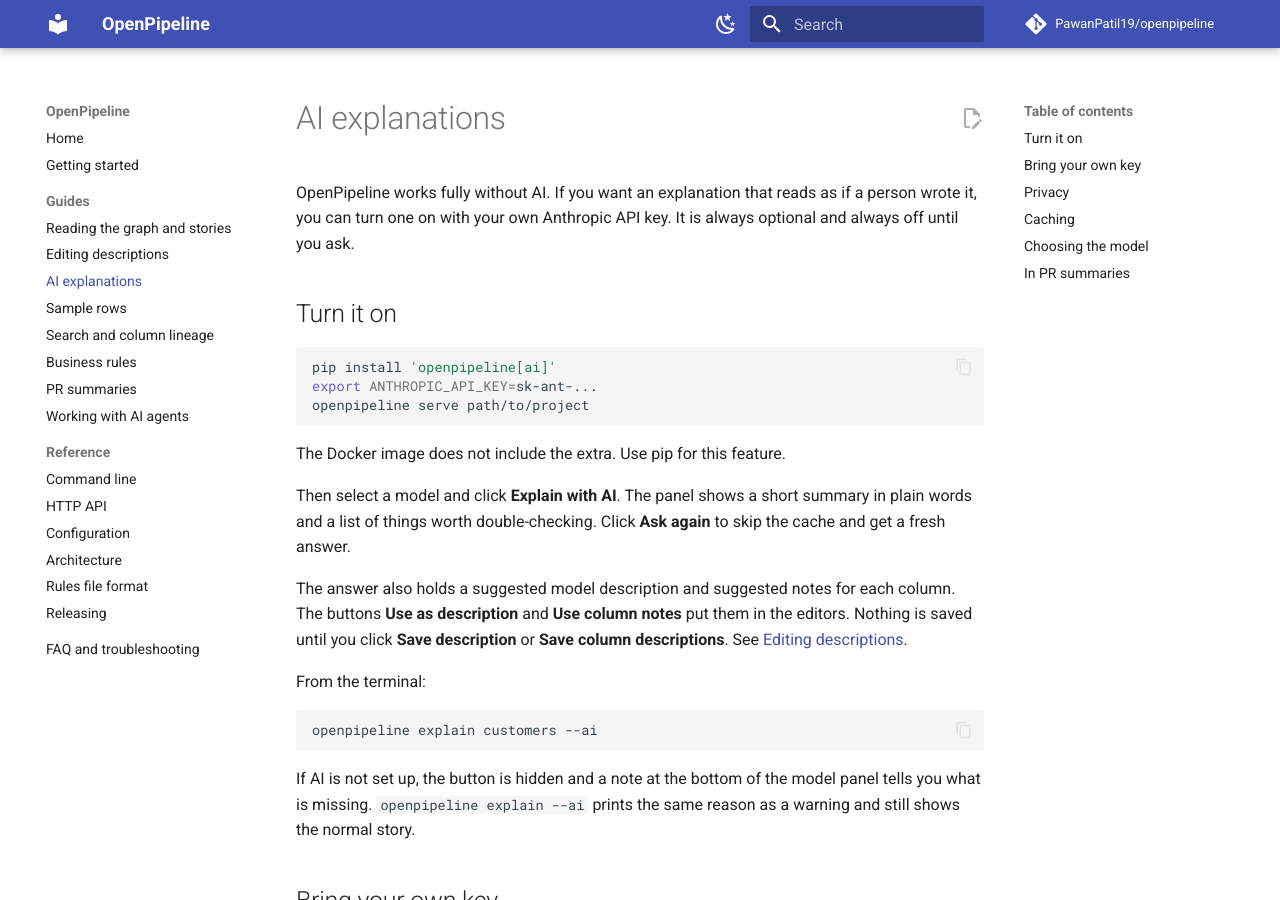
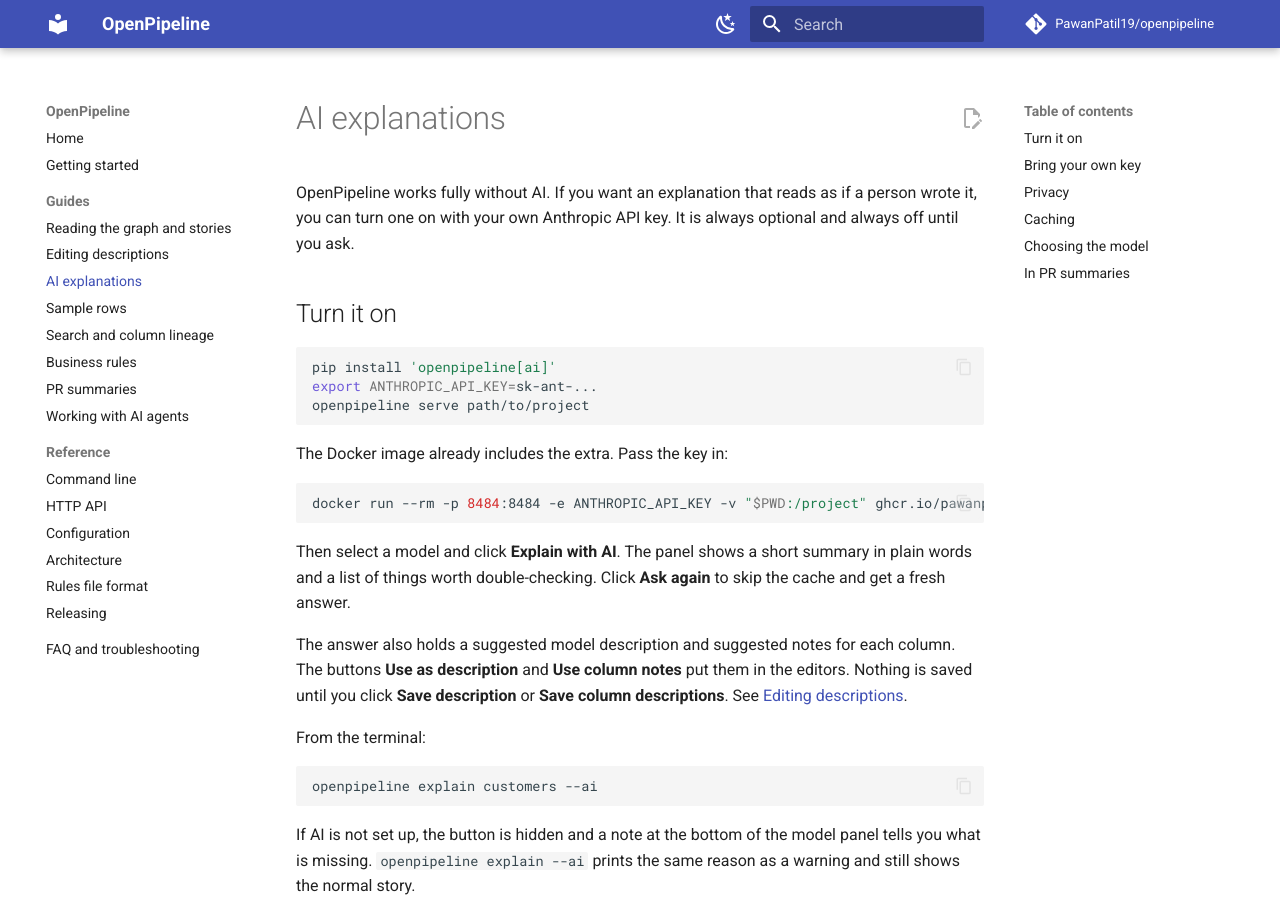
Before and after one commit to PawanPatil19/openpipeline, an MkDocs documentation site: the page built from docs/guides/ai-explanations.md, in a window 1280 px wide and 900 px high. Built offline with MkDocs 1.6.1 and Material for MkDocs 9.7.7, drawn with Linux system fonts in a browser that asks for light colours; comment, search, counter and statistics services are not loaded.

Commit message:
Include the AI extra in the Docker image
Co-Authored-By: Claude Opus 5.5 (1M context) <noreply@anthropic.com>
Claude-Session: https://claude.ai/code/session_01PLdXEBzUhyvHxkwHavN6Fo

````diff
--- a/docs/guides/ai-explanations.md
+++ b/docs/guides/ai-explanations.md
@@ -12,7 +12,11 @@ export ANTHROPIC_API_KEY=sk-ant-...
 openpipeline serve path/to/project
 ```
 
-The Docker image does not include the extra. Use pip for this feature.
+The Docker image already includes the extra. Pass the key in:
+
+```bash
+docker run --rm -p 8484:8484 -e ANTHROPIC_API_KEY -v "$PWD:/project" ghcr.io/pawanpatil19/openpipeline
+```
 
 Then select a model and click **Explain with AI**. The panel shows a short
 summary in plain words and a list of things worth double-checking. Click **Ask
````
Also changed, not shown: docs/getting-started.md (+2 -2 lines), 1 other file.
